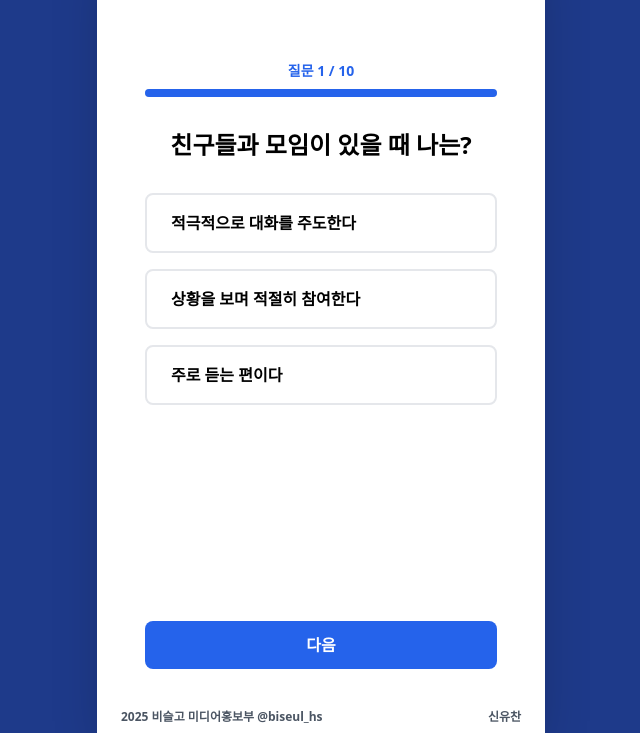
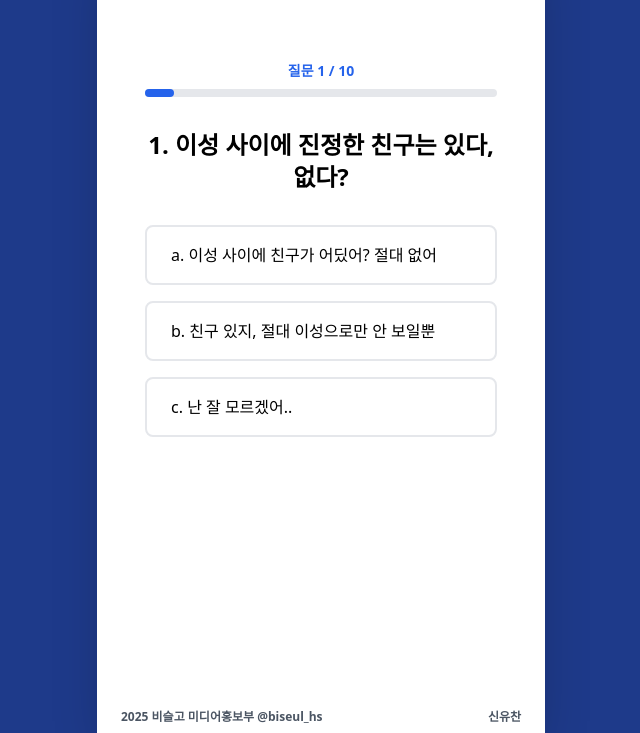
Before and after one commit to YCLK/biseul-abti-test, a plain HTML site: page index.html in a window 1280 px wide. Both pictures are taken after a click on the button "시작하기". Shown: the part 67-800 px from the top of the page, without its empty margins (319-959 px from the left). Drawn offline with nearby package versions, Linux system fonts and the light colour scheme.

Commit message:
✨ Add fade-in/out animations and implement question-answer logic for personality test

```diff
--- /dev/null
+++ b/data.js
@@ -0,0 +1,150 @@
+const qnaList = [
+  {
+    q: '1. 이성 사이에 진정한 친구는 있다, 없다?',
+    a: [
+      { answer: 'a. 이성 사이에 친구가 어딨어? 절대 없어', type: ['cow', 'tiger', 'dragon', 'chick'] },
+      { answer: 'b. 친구 있지, 절대 이성으로만 안 보일뿐', type: ['mouse', 'rabbit', 'horse', 'snake', 'dog', 'monkey'] },
+      { answer: 'c. 난 잘 모르겠어..', type: ['sheep', 'pig' ] },
+    ]
+  },
+  {
+    q: '2. 좋아하는 사람이 생겨 연락하고자 한다 ',
+    a: [
+      { answer: 'a. 바로 먼저 연락한다.', type: ['mouse', 'rabbit', 'tiger', 'monkey'] },
+      { answer: 'b. 언제 연락할지, 어떻게 말할지 심사숙고하여 연락한다.', type: ['cow', 'horse', 'snake', 'dog'] },
+      { answer: 'c. 상대방에게 먼저 연락 올 때까지 기다린다.', type: ['sheep', 'dragon', 'chick', 'pig'] },
+    ]
+  },
+  {
+    q: '3. 당신의 고백 스타일은?',
+    a: [
+      { answer: 'a. 호감이 보이면 바로 고백한다', type: ['cow', 'rabbit', 'tiger', 'dog', 'monkey'] },
+      { answer: 'b. 상대방이 고백할 때까지 기다린다', type: ['sheep', 'chick', 'pig'] },
+      { answer: 'c. 완벽한 분위기, 완벽한 타이밍에서 고백한다.', type: ['mouse', 'horse', 'snake', 'dragon'] }
+    ]
+  },
+  {
+    q: '4. 호감가는 고백 멘트를 고른다면?',
+    a: [
+      { answer: 'a. 박력 그 자체, "야 나랑 사귀자" ', type: ['cow', 'tiger', 'dragon' ] },
+      { answer: 'b. 섬세한 "나 너 많이 좋아해, 나랑 사귈래?" ', type: ['sheep', 'dog', 'monkey', 'chick', 'pig' ] },
+      { answer: 'c. 센스있는 "우리 내일은 연인으로 만날까요" ', type: ['mouse', 'rabbit', 'horse', 'snake' ] },
+    ]
+  },
+  {
+    q: '5. 오늘 연인과 첫 데이트 하는 날이다. 첫 날 허용할 수 있는 스킨십의 범위는?',
+    a: [
+      { answer: 'a. 쑥스러워.. 손 잡기 정도??', type: ['cow', 'sheep', 'dog', 'dragon', 'chick' ] },
+      { answer: 'b. 요즘 시대가 어느 때인데, 가벼운 뽀뽀까지 가능이야', type: ['mouse', 'rabbit', 'horse', 'pig']},
+      { answer: 'c. 어차피 내 연인인데 왜?? 모든 스킨십 다 돼!', type: ['tiger', 'snake', 'monkey'] },
+    ]
+  },
+
+  {
+    q: '6. 기념일이 다가온다. 당신은 어떻게 할 것인가? (ex - 100, 200일)',
+    a: [
+      { answer: 'a. 무슨 기념일이야, 그냥 평소처럼 해', type: ['dragon', 'chick', 'pig' ] },
+      { answer: 'b. 맛있는 밥이나 사줄까? 아니면 꽃이라도?', type: ['mouse', 'rabbit', 'horse', 'dog' ] },
+      { answer: 'c. 이미 깜짝 이벤트 다 준비해놨어', type: ['cow', 'sheep', 'tiger', 'snake', 'monkey' ] },
+    ]
+  },
+  {
+    q: '7. 연인이 오늘 머리를 바꾸고 옷도 새로 샀다',
+    a: [
+      { answer: 'a. 눈치 못 채고 그냥 있는다', type: ['cow', 'sheep', 'pig' ] },
+      { answer: 'b. 눈치는 채나 말은 꺼내지 않는다', type: ['tiger', 'dragon', 'chick' ] },
+      { answer: 'c. "오 대박 오늘 머리도 바꾸고 옷도 새로 샀네?"라고 하며 단번에 눈치챈다', type: ['mouse', 'rabbit', 'horse', 'snake', 'dog', 'monkey' ] },
+    ]
+  },
+  {
+    q: '8. 연인이 데이트가 끝난 후, 집에 데려다 달라고 한다',
+    a: [
+      { answer: 'a. 각자 만났던 장소에서 헤어진다.', type: ['mouse', 'dragon', 'chick' ] },
+      { answer: 'b. 연인이 살고 있는 집의 역이나 정류장까지 데려다준다.', type: ['rabbit', 'tiger', 'horse', 'snake', 'dog', 'monkey' ] },
+      { answer: 'c. 집 앞까지 데려다준다.', type: ['cow', 'sheep', 'pig' ] },
+    ]
+  },
+  {
+    q: '9. 연인에게 하루종일 연락이 안 온다..',
+    a: [
+      { answer: 'a. 뭐.. 언젠가 연락 오겠지. 내가 할 일 하며 기다린다', type: ['sheep', 'mouse', 'snake', 'chick' ] },
+      { answer: 'b. 초조해서 마음 졸이며 인스타, 페북, 카톡 등 모든 SNS 다 들어가본다.', type: ['cow', 'rabbit', 'horse', 'pig' ] },
+      { answer: 'c. 연인에게 연락 올 때까지 무한 카톡, 무한 전화', type: ['tiger', 'dog', 'monkey', 'dragon' ] },
+    ]
+  },
+  {
+    q: '10. 연인이 연락도 없이 보고싶다고 우리집 앞에 와서 기다린다. ',
+    a: [
+      { answer: 'a. 아니 갑자기 오면 어떡해.. 하 나 준비도 안 했는데 왜 와. 짜증나네', type: ['dragon', 'chick', 'pig'] },
+      { answer: 'b. 아 그래?? 나 할 것들 좀만 마무리하고 나갈게', type: ['mouse', 'tiger', 'horse', 'snake' ] },
+      { answer: 'c. 헐 대박, 어디야?? 당장 나갈게!', type: ['cow', 'sheep', 'rabbit', 'dog', 'monkey' ] },
+    ]
+  },
+  {
+    q: '11. 내가 추구하는 연애관은? ',
+    a: [
+      { answer: 'a. 각자 할 것 하며, 평안하고 안정적인 연애가 좋다.', type: ['cow', 'dragon', 'chick', 'pig' ] },
+      { answer: 'b. 보고싶을 때 보고, 데이트도 많이 하고 꽁냥꽁냥하는 연애가 좋아.', type: ['sheep', 'mouse', 'rabbit', 'horse', 'dog'] },
+      { answer: 'c. 연애는 마음가는대로! 불타오르는 연애가 최고지.', type: ['tiger', 'snake', 'monkey' ] },
+    ]
+  },
+  {
+    q: '12. 연인과 데이트 도중 화를 참을 수 없을만큼 심하게 싸웠다. 어떻게 할 것인가?',
+    a: [
+      { answer: 'a. "아 화나네. 따라오지마 오늘 집 갈 거니까." 라고 말하며 집으로 간다.', type: ['rabbit', 'horse', 'dragon', 'chick' ] },
+      { answer: 'b. "야! 너 화내지마. 너 잘못이지. 내가 뭘 잘못했는데?" 소리지르며 끝까지 불같이 화낸다.', type: ['mouse', 'tiger', 'snake', 'dog', 'monkey'] },
+      { answer: 'c. "아니 그건 아니고, 하.." 조용히 운다.', type: ['cow', 'sheep', 'pig'] },
+    ]
+  }
+]
+
+const infoList = [
+  {
+    name: '연애 뭐 식은 죽 먹기죠, 연애 재능 만땅 <쥐>',
+    desc: '연애의 프로재능러인 당신! 쥐에 해당하는 당신은 연애의 모든 것들을 알고 있어, 쉽게 연애에 성공하는 스타일이랍니다. 주로 포부가 크고 성격이 낙천적인 성향을 가지고 있고, 논리적이면서 두뇌회전이 매우 빠르다고 할 수 있어요. 말재주 또한 좋아 사교성이 좋고 유쾌하지만 화려한 것을 좋아해 허영심을 부리거나 사치를 부리기 때문에 이 점들을 주의해야 돼요. 뛰어난 능력에 자만하는 경우도 종종 있기 때문에 겸손이 필요하답니다! '
+  },
+  {
+    name: '난 너만 봐, 정직한 연애 스타일의 <소>',
+    desc: '연애 유형의 진국인 당신! 소에 해당하는 당신은 상대방만 바라보는 해바라기 연애 스타일이랍니다. 매사에 끈기가 있어 연애를 할 때 성실하고 진심을 다하는 성향을 가지고, 온화하며 따뜻한 마음을 가지고 있어요. 한 번 좋아하면 끝까지 좋아하는 의리파지만 자존심이 쌔 은근히 고집이 강하답니다. 또한 욱하는 성질이 있어 이런 부분들을 조심해야 하고, 질투심이 많아 사랑이 집착으로 바뀔 수 있어 주의해야 된답니다! '
+  },
+  {
+    name: '야 사귀자, 사랑을 쟁취하는 <호랑이>',
+    desc: '한 번 좋아하는 사람이 있으면 내 사람으로 만드는 당신! 호랑이에 해당하는 당신은 썸부터 사랑까지 한 번에 직진하는 스타일이랍니다. 연애할 때 주로 이끄는 성향을 가지고 있고, 시원시원한 성격과 유쾌한 성격을 가지고 있어요. 대쪽같은 성격에다 실수를 용납하는 대인배지만 유혹에 약하고 허영때문에 들뜨는 성격이라 다른 이성의 접근에 주의해야 돼요. 또한 내가 한 말로 인해 상대방이 상처를 받을 수 있기 때문에, 항상 말 조심이 필요하답니다!'
+  },
+  {
+    name: '이건 어때? 난 어때? 독특한 매력을 가진 <토끼>',
+    desc: '상대방을 홀리게 만드는 당신! 신비롭고 독특한 매력을 가져, 상대방이 푹 빠지게 만드는 스타일이에요. 직감이 발달되어 손재주가 뛰어난 편이고, 연애할 때 통통 튀는 모습들을 많이 보여준답니다. 유순하고 낙천적인 성향이지만, 자칫잘못하면 상대방에게 천진난만한 아이처럼 보일 수 있는 점을 주의해야 돼요. 또한 감정 기복이 심한 편이라 변덕스러운 마음을 가질 수 있어, 이런 부분들에 신경을 쓴다면 좋은 연애를 할 수 있어요.'
+  },
+  {
+    name: '결혼은 언제쯤 할까 신혼여행은 어디로?, 이상적인 연애관의 소유자 <용>',
+    desc: '상대방과의 미래를 꿈꾸는 당신! 현실적인 연애보다는, 미래에 대한 이상적인 연애관을 가지고 있어요. 매일매일 사랑하는 사람과 보낼 미래를 생각하기 때문에, 좋은 신랑감이 될 수 있는 자질이 있답니다. 또한 일적으로나 사랑으로나 야망이 커, 크게 성공할 확률이 높고 리더십이 매우 뛰어나답니다. 다만 높은 이상에 비해서 현실이 자신의 마음에 들지 않으면 허세를 부리거나 사람들을 무시하는 경우가 많으니 이점들을 주의하면 좋을 것 같아요!'
+  },
+  {
+    name: '기념일에 무슨 이벤트 할까, 이벤트 플래너 <뱀>',
+    desc: '상대방의 기념일을 챙기며 깜짝 놀라게 하는 당신!, 아이디어가 뛰어나고 남다른 감각이 있어, 상대방에게 많은 이벤트를 해주는 스타일이에요. 연애할 때 눈치도 빠르고, 감동을 줄 수 있어 상대방이 매일 행복하답니다. 전체적으로 화려한 연애를 하지만, 은근히 비밀이 많고 우유부단한 성격을 가지고 있답니다. 또한 귀가 매우 얇아 남의 이야기를 곧이 곧대로 믿어, 상대방을 의심하기도 하기 때문에 조심해야 된답니다!'
+  },
+  {
+    name: '어 오늘 머리 바꿨네 잘 어울린다, 센스가 뛰어난 <말>',
+    desc: '연애할 때, 센스가 넘쳐나는 당신! 말재주가 뛰어나며 처세술이 뛰어나, 상대방의 호감을 금방 얻는답니다. 낙천적이고 유연한 성격을 가지고 있으며, 구속받는 것을 싫어하는 스타일이에요. 소중한 사람들을 위해 희생할 줄도 알지만, 쾌략 지향적인 경우가 많아 사치와 허영에 물드는 경우가 다반수입니다. 한탕 주의에 빠져 쉽게 망가질 수 있기 때문에 이 점을 주의해야 된답니다!'
+  },
+  {
+    name: '난 너랑 하는 것들 다 좋아, 순종적인 <양>',
+    desc: '연애할 때 모든 걸 맞춰주려고 하는 당신! 다정한 느낌과 상냥한 모습을 가지고 있어, 상대방 입장에서 편안한 느낌을 받을 수 있답니다. 타오르는 연애보다는 안정적인 연애를 추구하고, 상대방에게 마음을 여는 순간 진심으로 사랑에 푹 빠질 수 있습니다. 또한 강인한 생존력과 수완이 좋으나, 한편으로는 자신이 원하는 바를 모두 쟁취하려는 고집이 있어요. 이 고집이 심해지면 다른 사람 눈에서는 계산적인 사람처럼 보여 매력을 잃을 수 있습니다!'
+  },
+  {
+    name: '난 당신의 연예인, 끼가 넘치는 재주꾼 <원숭이>',
+    desc: '지치고 힘들 때 언제나 행복을 주는 당신! 정말 끼가 많고 말재주가 많다보니 팔방미인이라는 소리를 많이 듣는 편이랍니다. 또한 다재다능하고 총명하여 어떤 일이든지 잘할 수 있고, 유머 감각도 뛰어나 주변 사람들이 많이 따르는 마당발 타입입니다. 연애할 때 상대방의 기분을 잘 맞춰주고 즐거운 분위기를 유지하나, 다소 본인의 체면을 중시하는 경향이 있어요. 이 점 때문에 잔머리를 굴리다 타인에게 교활하다는 인상을 주게 될 수도 있기 때문에 조금 조심하면 좋을 것 같아요!'
+  },
+  {
+    name: '이건 이거고 저건 저거지 , 공과사 확실한 <닭>',
+    desc: '깔끔한 연애를 추구하며 맺고 끊는 것이 확실한 당신! 단아하고 고고한 이미지를 가지고 있어 우아한 매력을 표출하는 편이랍니다. 집중력과 기억력이 좋아 상대방과 있었던 일들을 다 기억해주는 편이고, 겉으로는 무뚝뚝하나 은근히 감수성이 풍부하답니다. 다만 자신이 생각한 선을 벗어나면 냉소적으로 바뀌고, 평소 직설적인 편이라 차갑다는 인상을 많이 줄 수 있어요. 섬세한 사람이기 때문에 예민한 경우가 많으니 마음을 평안히 다스리고, 상대방에게 좀만 더 따뜻하게 대하면 좋을 것 같아요!'
+  },
+  {
+    name: '난 네가 좋아 너무 좋아, 애교만땅 <개>',
+    desc: '애교쟁이 그 자체인 당신! 둥글둥글하게 처세를 잘 하고, 붙임성이 매우 좋아 사교성이 매우 뛰어난 편이랍니다. 또한 궁금한 것을 참지 못해 호기심이 많고, 강아지같이 상대방에게 찰싹 달라붙는 것을 좋아하는 스타일이에요. 성격이 매우 쾌활하나, 감정의 기복이 은근히 심해 상대방이 하는 말에 대해 크게 상처받는 편입니다. 또한 성격이 급한 경우가 많아, 차분하게 행동을 하지 못하는 편이기 때문에 이 점을 좀만 조심하면 좋을 것 같아요! '
+  },
+  {
+    name: '산은 산이요 연애는 연애로다, 느긋하고 온순한 <돼지>',
+    desc: '단아하고 고상한 품격을 가진 당신! 마음을 먹을 때 느긋하게 행동하고, 상대방에 대한 배려가 상당히 많아 온화한 성품을 가지고 있어요. 또한 솔직한 성격으로 신뢰를 받을 수 있는 타입이며, 어떠한 일을 하든 책임감이 강해 무사히 마무리한답니다. 현실적인 성향이 강해 실리를 잘 챙기나, 표현력이 다소 부족해 상대방이 사랑받는다는 감정을 못 느낄수도 있어요. 은근히 질투심이 강하고 고지식한 면이 강해, 누가 자기에게 잘못하면 지구 끝까지 복수 할 수 있을 정도이기 때문에 이 점을 조심해야 한답니다! '
+  },
+]
--- a/index.html
+++ b/index.html
@@ -14,6 +14,16 @@
         @keyframes fadeOut {
             from { opacity: 1; }
             to { opacity: 0; }
+        }
+
+        .fadeIn {
+            animation: fadeIn;
+            animation-duration: 0.3s;
+        }
+
+        .fadeOut {
+            animation: fadeOut;
+            animation-duration: 0.3s;
         }
     </style>
 </head>
@@ -60,27 +70,16 @@
                         <div class="w-full text-center">
                             <div class="mb-2 text-sm font-semibold text-blue-600">질문 1 / 10</div>
                             <div class="h-2 w-full rounded-full bg-gray-200">
-                                <div class="h-2 w-1/10 rounded-full bg-blue-600"></div>
+                                <div class="statusBar h-2 rounded-full bg-blue-600"></div>
                             </div>
                         </div>
-                        <h2 class="text-center text-2xl font-bold">
-                            친구들과 모임이 있을 때 나는?
-                        </h2>
-                        <div class="flex h-full w-full flex-col gap-4 overflow-y-auto">
-                            <button class="w-full rounded-lg border-2 border-gray-200 bg-white px-6 py-4 text-left transition hover:border-blue-600 hover:bg-blue-50">
-                                <div class="font-semibold">적극적으로 대화를 주도한다</div>
-                            </button>
-                            <button class="w-full rounded-lg border-2 border-gray-200 bg-white px-6 py-4 text-left transition hover:border-blue-600 hover:bg-blue-50">
-                                <div class="font-semibold">상황을 보며 적절히 참여한다</div>
-                            </button>
-                            <button class="w-full rounded-lg border-2 border-gray-200 bg-white px-6 py-4 text-left transition hover:border-blue-600 hover:bg-blue-50">
-                                <div class="font-semibold">주로 듣는 편이다</div>
-                            </button>
+                        <div class="qBox text-center text-2xl font-bold">
+
+                        </div>
+                        <div class="answerBox flex h-full w-full flex-col gap-4 overflow-y-auto">
+
                         </div>
                     </div>
-                    <button onclick="showSection('result')" class="w-full rounded-lg bg-blue-600 px-6 py-3 font-semibold text-white transition hover:bg-blue-700">
-                        다음
-                    </button>
                 </div>
             </section>
 
@@ -114,16 +113,15 @@
                         다시 하기
                     </button>
                 </div>
+                    <script src="data.js"></script>
+                    <script src="script.js"></script>
             </section>
-
         </main>
-
         <!-- 푸터 -->
         <footer class="flex w-full shrink-0 items-center justify-between px-6 py-2 text-xs font-semibold text-gray-600">
             <div>2025 비슬고 미디어홍보부 @biseul_hs</div>
             <div>신유찬</div>
         </footer>
     </div>
-    <script src="script.js"></script>
 </body>
 </html>
--- a/script.js
+++ b/script.js
@@ -1,5 +1,54 @@
 const main = document.querySelector("#main");
 const qna = document.querySelector("#qna");
+const endPoint = 12
+
+function addAnswer(answerText, qIdx){
+  var a = document.querySelector('.answerBox');
+  var answer = document.createElement('button');
+  answer.classList.add(
+    'answerList',
+    'fadeIn',
+    'w-full',
+    'rounded-lg',
+    'border-2',
+    'border-gray-200',
+    'bg-white',
+    'px-6',
+    'py-4',
+    'text-left',
+    'transition',
+    'hover:border-blue-600',
+    'hover:bg-blue-50',
+    'focus:border-blue-600',
+    'focus:bg-blue-50'
+  );
+  a.appendChild(answer);
+  answer.innerHTML = answerText;
+
+  answer.addEventListener("click", function(){
+    var children = document.querySelectorAll('.answerList');
+    for(let i = 0; i < children.length; i++){
+      children[i].disabled = true;
+      children[i].style.animation = "fadeOut 0.3s";
+    }
+    setTimeout(() => {
+      for(let i = 0; i < children.length; i++){
+        children[i].classList.add("hidden");
+      }
+      goNext(++qIdx);
+    }, 140)
+  }, false);
+}
+
+function goNext(qIdx){
+  var q = document.querySelector('.qBox');
+  q.innerHTML = qnaList[qIdx].q;
+  for(let i in qnaList[qIdx].a){
+    addAnswer(qnaList[qIdx].a[i].answer, qIdx);
+  }
+  var status = document.querySelector('.statusBar');
+  status.style.width = (100/endPoint) * (qIdx+1) + '%';
+}
 
 function begin(){
   main.style.animation = "fadeOut 0.3s";
@@ -9,5 +58,7 @@ function begin(){
       main.classList.add("hidden");
       qna.classList.remove("hidden");
     }, 140)
+    let qIdx = 0;
+    goNext(qIdx);
   }, 140);
 }
```
